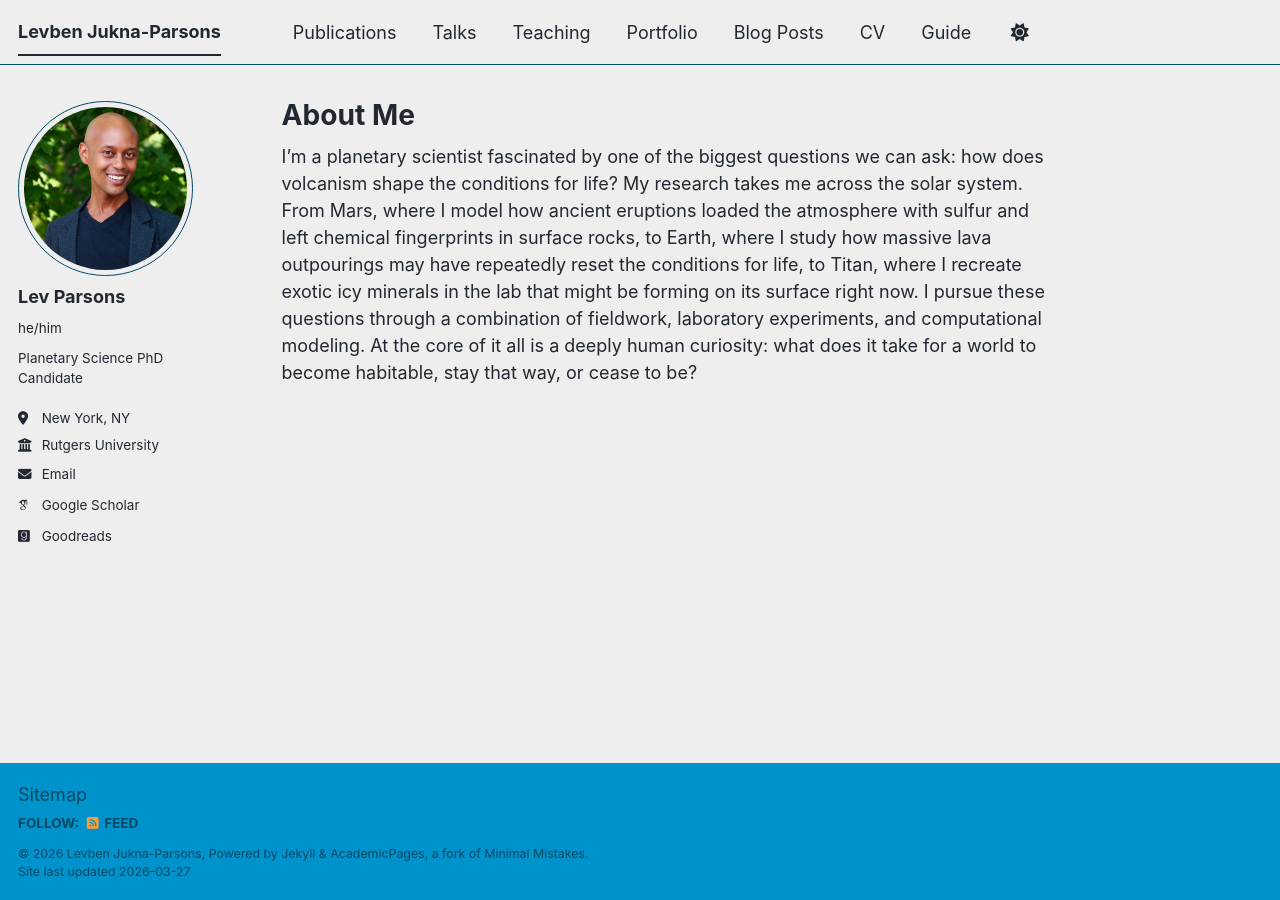
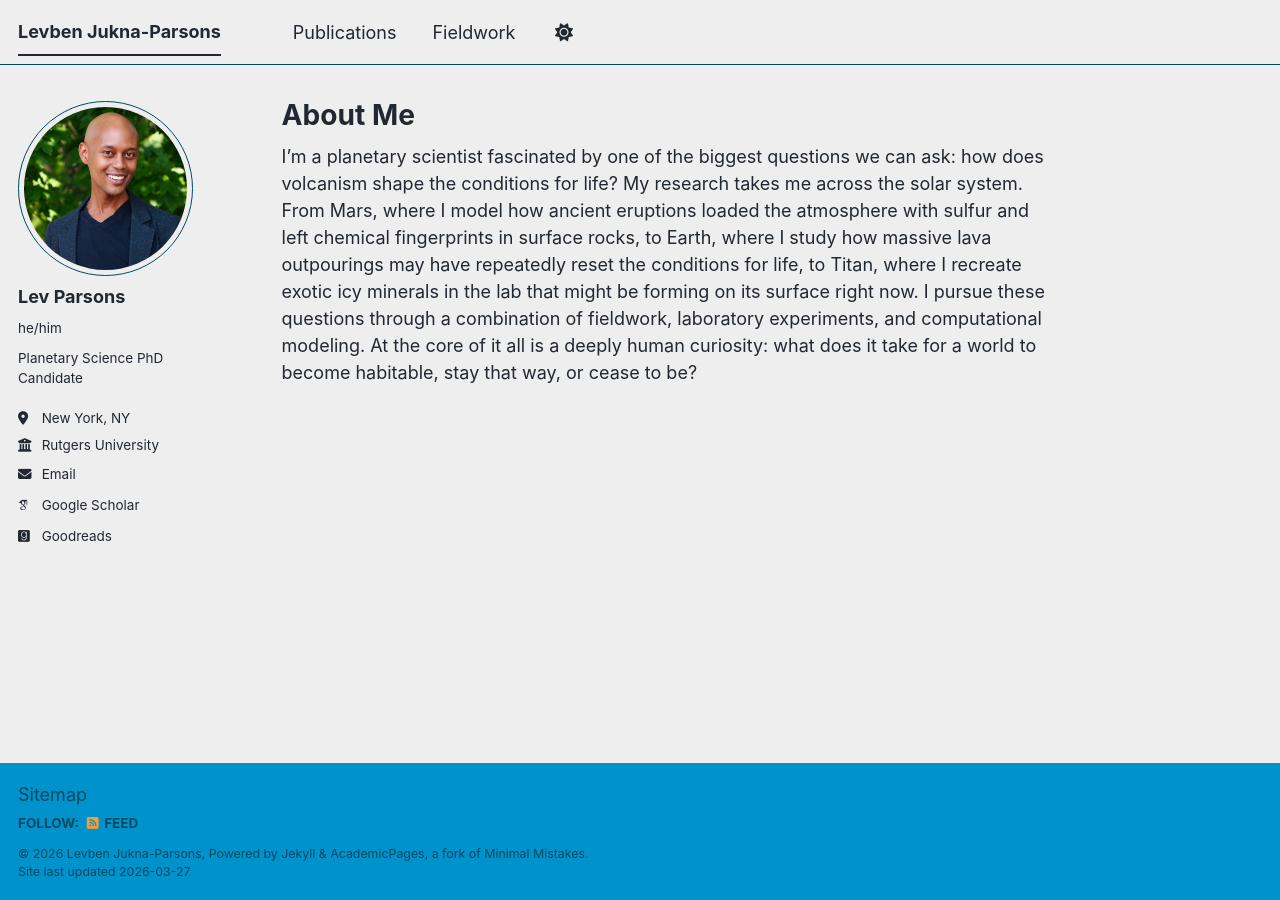
Before and after one commit to levparsons/AcademicWebsite, a Jekyll site: the page built from _pages/about.md, in a window 1280 px wide. Built offline with Jekyll 4.4.1, drawn with Linux system fonts in a browser that asks for light colours; some web fonts are replaced; a script bundle is joined from its source files by our own code; library files that are not in the unit come from our copies; some of the changed lines change nothing that is shown.

Commit message:
Update navigation.yml

```diff
--- a/_data/navigation.yml
+++ b/_data/navigation.yml
@@ -11,23 +11,26 @@ main:
   - title: "Publications"
     url: /publications/
 
-  - title: "Talks"
-    url: /talks/
+  - title: "Fieldwork"
+    url: /fieldwork/
 
-  - title: "Teaching"
-    url: /teaching/
+  # - title: "Talks"
+  #   url: /talks/
 
-  - title: "Portfolio"
-    url: /portfolio/
+  # - title: "Teaching"
+  #   url: /teaching/
 
-  - title: "Blog Posts"
-    url: /year-archive/
+  # - title: "Portfolio"
+  #   url: /portfolio/
 
-  - title: "CV"
-    url: /cv/
+  # - title: "Blog Posts"
+  #   url: /year-archive/
+
+  # - title: "CV"
+  #   url: /cv/
 
   # - title: "CV"
   #   url: /cv-json/
 
-  - title: "Guide"
-    url: /markdown/
+  # - title: "Guide"
+  #   url: /markdown/
```
